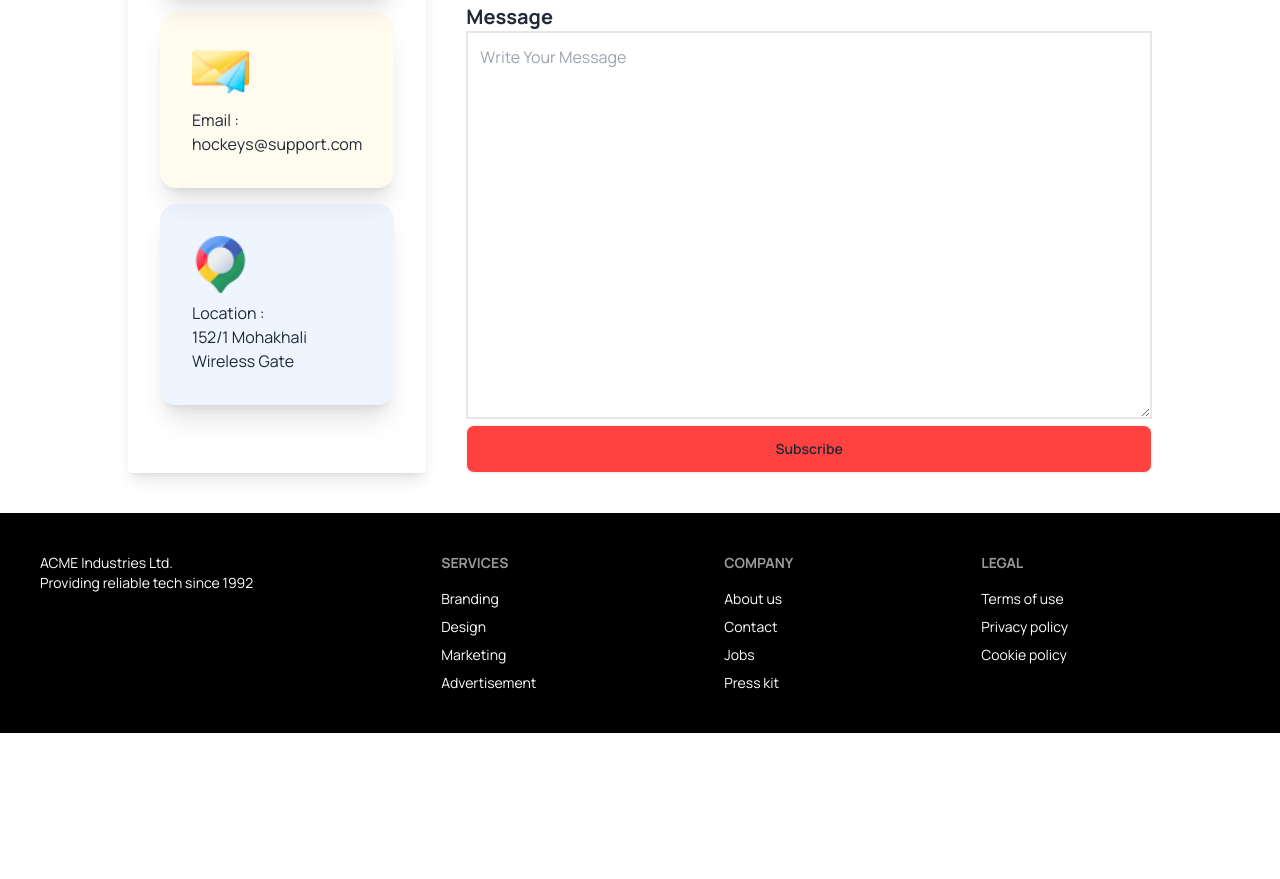
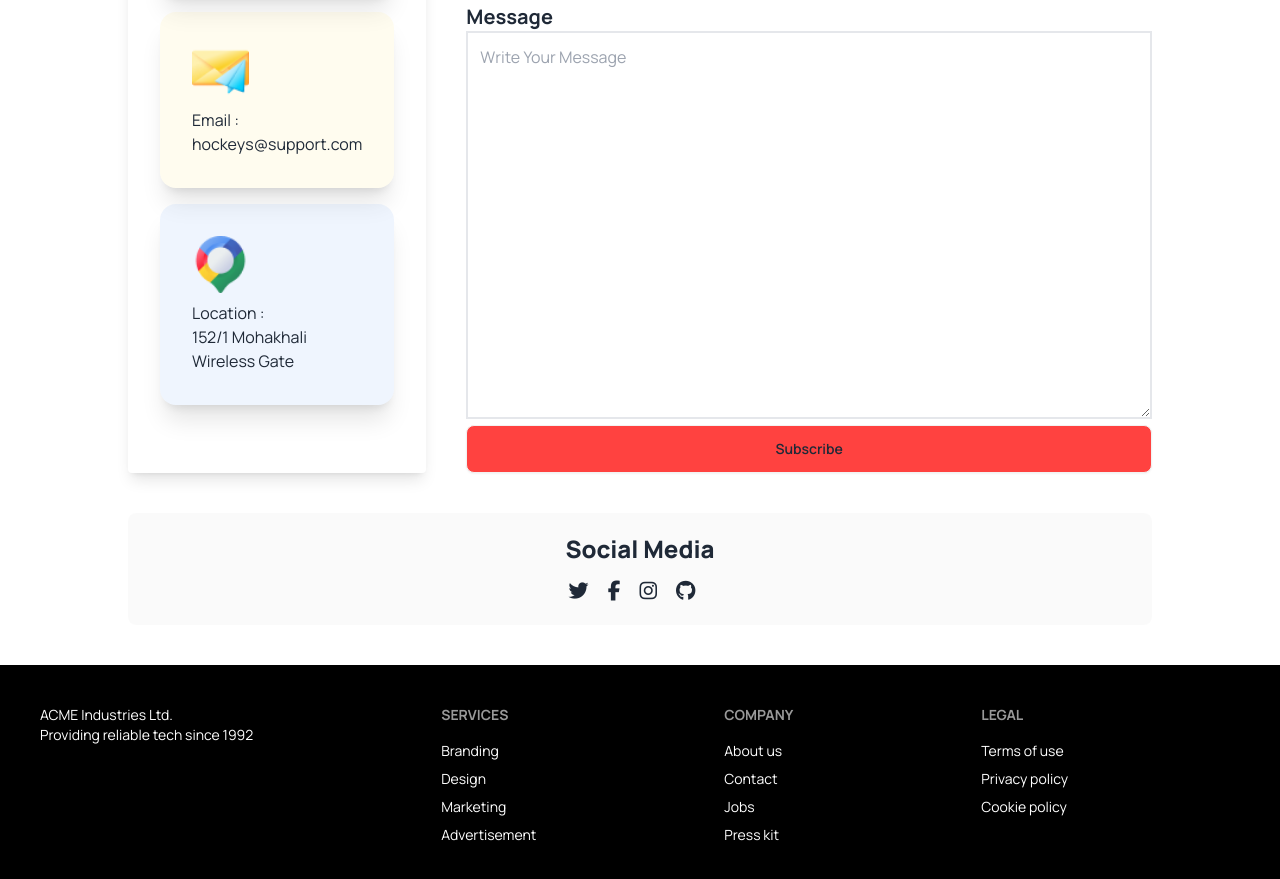
Before and after one commit to ESRAILHAQUE/hockey-game, a plain HTML site: page index.html in a window 1280 px wide. Shown: the part 3777-4656 px from the top of the page. Before the commit the page ends 4510 px from the top, so only its background shows below. Drawn offline with nearby package versions, Linux system fonts and the light colour scheme.

Commit message:
social media added

```diff
--- a/index.html
+++ b/index.html
@@ -687,8 +687,16 @@
               </div>
             </div>
           </form>
-
-
+        </div>
+        <!-- social media part -->
+        <div class="text-center my-10 bg-[#13131805] p-5 rounded-lg ">
+          <h2 class="text-2xl font-extrabold">Social Media</h2>
+          <div class="mt-3">
+            <span class="pr-4 text-xl"><a href=""><i class="fa-brands fa-twitter"></i></a></span>
+            <span class="pr-4 text-xl"><a href=""><i class="fa-brands fa-facebook-f"></i></a></span>
+            <span class="pr-4 text-xl"><a href=""><i class="fa-brands fa-instagram"></i></a></span>
+            <span class="pr-4 text-xl"><a href=""><i class="fa-brands fa-github"></i></a></span>
+          </div>
         </div>
       </section>
       <!-- Contact section End -->
```
